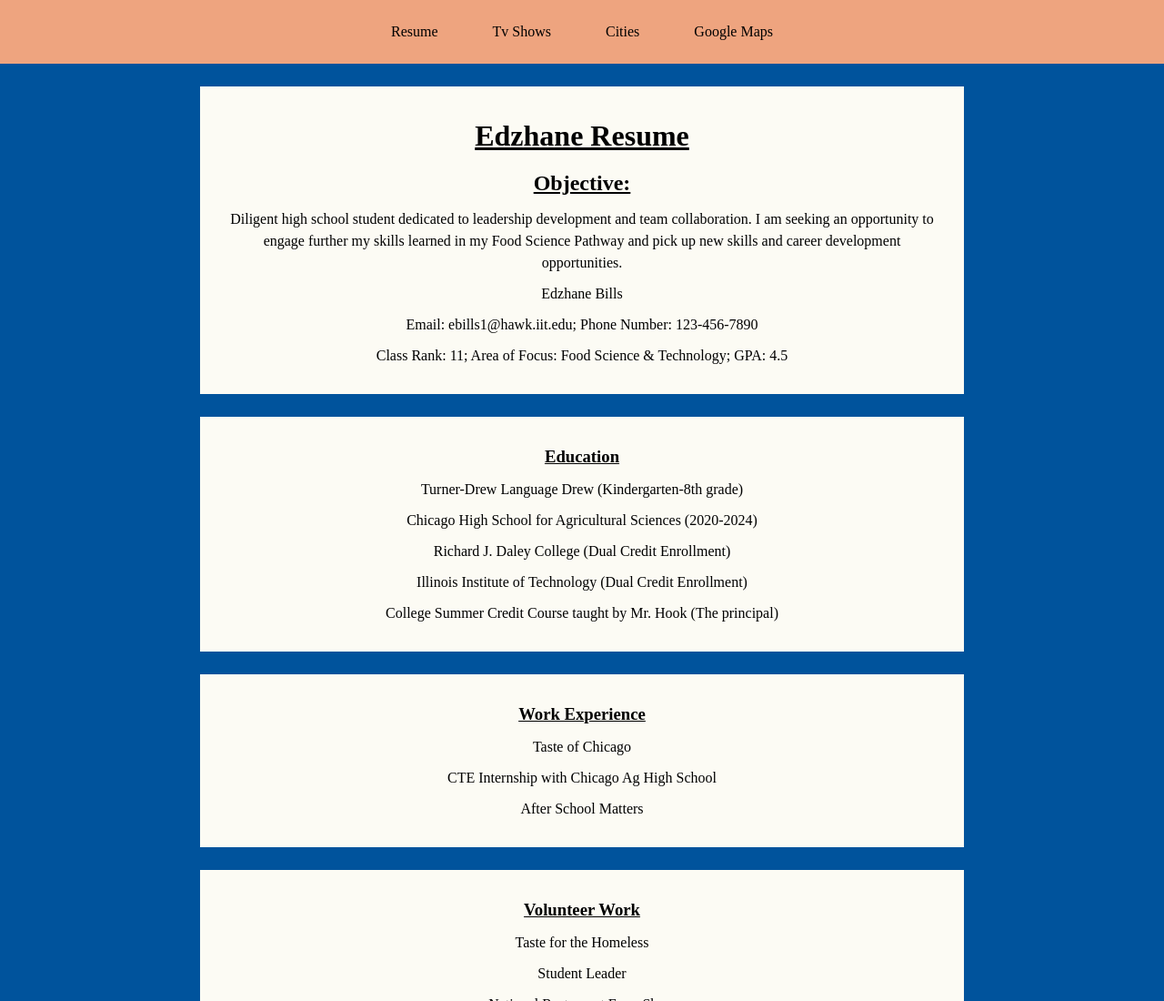
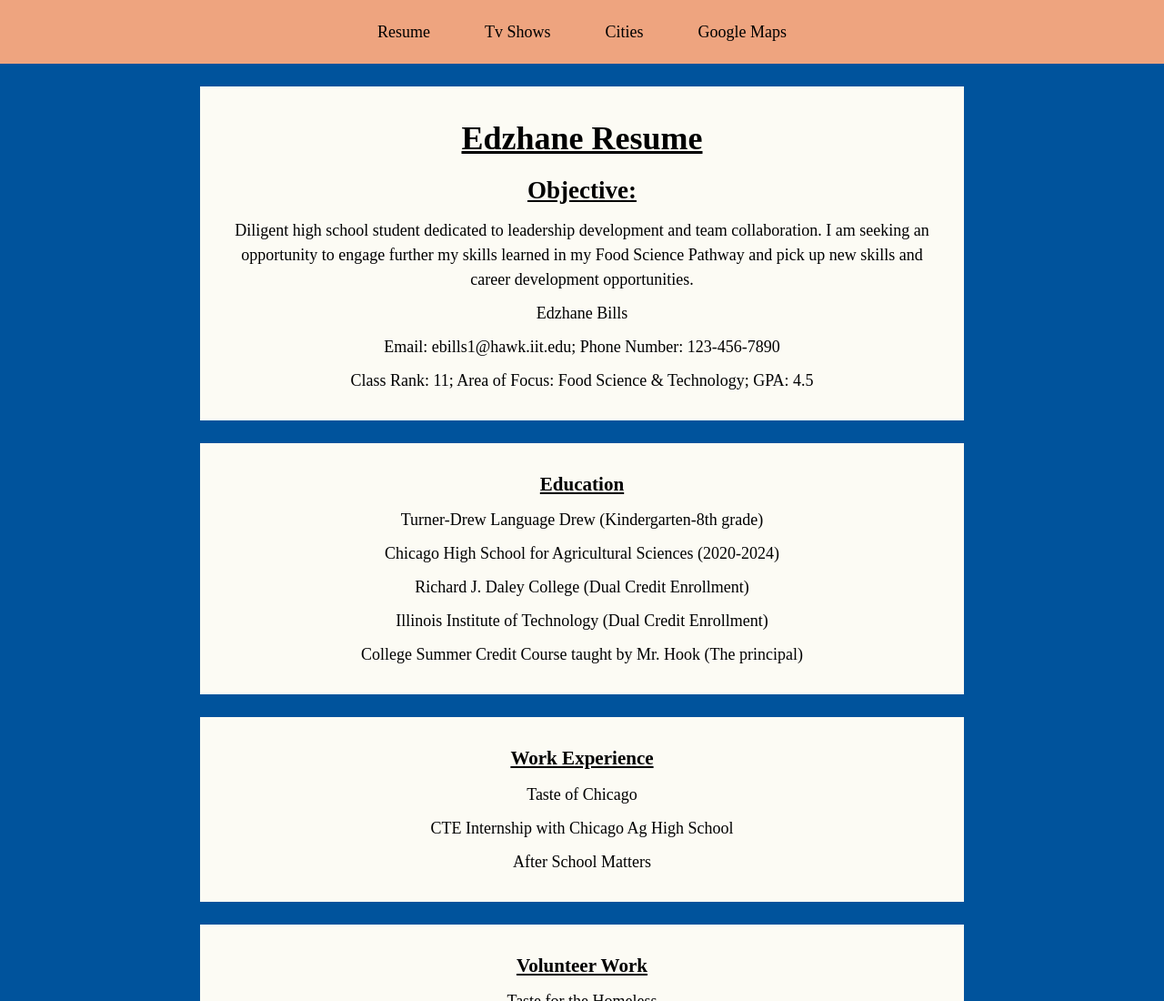
Before and after one commit to ebills27/project3, a plain HTML site: page index.html in a window 1280 px wide. Shown: the top 1100 px of the page at 91% size. Drawn offline with Linux system fonts and the light colour scheme.

Commit message:
Update style.css
added media queries

```diff
--- a/css/style.css
+++ b/css/style.css
@@ -116,15 +116,15 @@ iframe {
 
 @media only screen and (max-width: 768px) {
       body {
-        font-size: 12px;
+        font-size: 18px;
         color: black;
         text-decoration: none;
         }
       }
 
-      @media only screen and (min-width: 769px) {
+@media only screen and (min-width: 769px) {
       body {
-        font-size: 16px;
+        font-size: 18px;
         background-color:#00539C;
         color: black;
         font-weight: 300;
```
